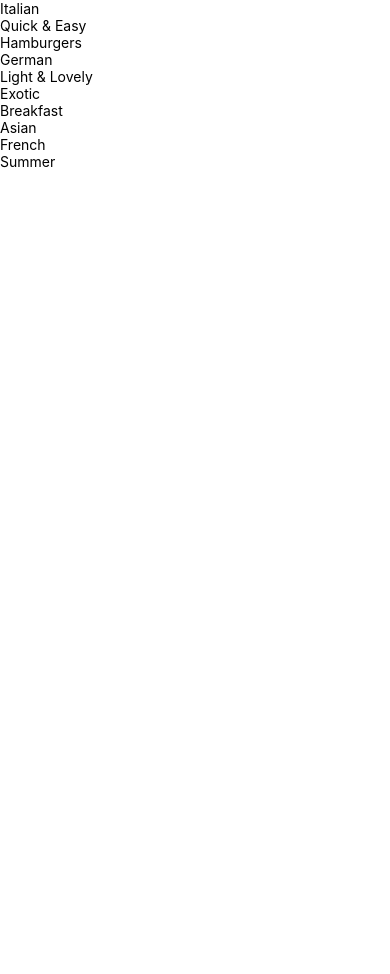
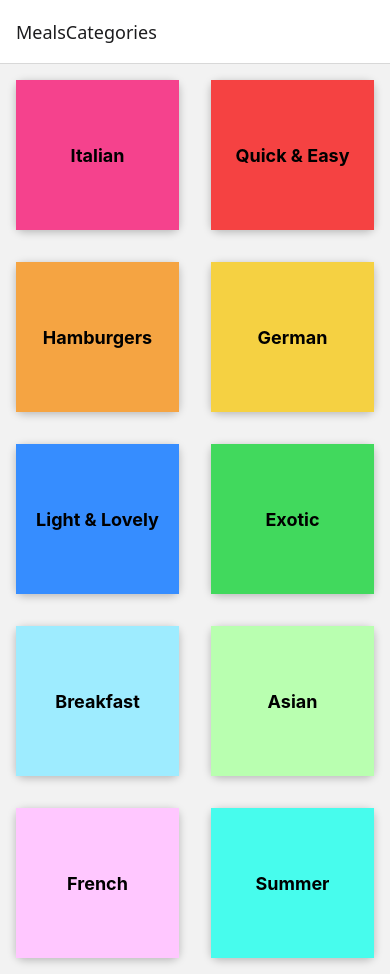
Before and after one commit to VadimKorobec/react-native-meals-app, a React Native app: screen /MealsCategories in a window 390 px wide. Before the commit the page ends 844 px from the top, so only its background shows below. Built offline with nearby package versions, Linux system fonts and the light colour scheme.

Commit message:
add a new component MealItem

```diff
--- a/App.tsx
+++ b/App.tsx
@@ -1,8 +1,28 @@
+import "react-native-gesture-handler";
 import { StyleSheet } from "react-native";
+import { StatusBar } from "expo-status-bar";
+import { NavigationContainer } from "@react-navigation/native";
+import { createStackNavigator } from "@react-navigation/stack";
+
 import CategoriesScreen from "./screens/CategoriesScreen";
+import MealsOverviewScreen from "./screens/MealsOverviewScreen";
+
+
+
+const Stack = createStackNavigator();
 
 const App = () => {
-  return <CategoriesScreen />;
+  return (
+    <>
+      <StatusBar style="dark" />
+      <NavigationContainer>
+        <Stack.Navigator>
+          <Stack.Screen name="MealsCategories" component={CategoriesScreen} />
+          <Stack.Screen name='MealsOverview' component={MealsOverviewScreen}/>
+        </Stack.Navigator>
+      </NavigationContainer>
+    </>
+  );
 };
 
 export default App;
--- a/app.json
+++ b/app.json
@@ -6,6 +6,7 @@
     "orientation": "portrait",
     "icon": "./assets/icon.png",
     "userInterfaceStyle": "light",
+    "backgroundColor": "#24180f",
     "newArchEnabled": true,
     "splash": {
       "image": "./assets/splash-icon.png",
--- a/components/CategoryCridTile.tsx
+++ /dev/null
@@ -1,22 +0,0 @@
-import { Pressable, StyleSheet, Text, View } from "react-native";
-
-interface CategoryGridTileProps {
-  title: string;
-  color: string;
-}
-
-const CategoryGridTile = ({ title, color }: CategoryGridTileProps) => {
-  return (
-    <View>
-      <Pressable>
-        <View>
-          <Text>{title}</Text>
-        </View>
-      </Pressable>
-    </View>
-  );
-};
-
-export default CategoryGridTile;
-
-const styles = StyleSheet.create({});
--- /dev/null
+++ b/components/CategoryGridTile.tsx
@@ -0,0 +1,66 @@
+import { Platform, Pressable, StyleSheet, Text, View } from "react-native";
+
+interface CategoryGridTileProps {
+  id: string;
+  title: string;
+  color: string;
+  onPress: (id: string) => void;
+}
+
+const CategoryGridTile = ({
+  id,
+  title,
+  color,
+  onPress,
+}: CategoryGridTileProps) => {
+  return (
+    <View style={styles.gridItem}>
+      <Pressable
+        android_ripple={{ color: "#ccc" }}
+        style={({ pressed }) => [
+          styles.button,
+          pressed ? styles.buttonPressed : null,
+        ]}
+        onPress={() => onPress(id)}
+      >
+        <View style={[styles.innerContainer, { backgroundColor: color }]}>
+          <Text style={styles.title}>{title}</Text>
+        </View>
+      </Pressable>
+    </View>
+  );
+};
+
+export default CategoryGridTile;
+
+const styles = StyleSheet.create({
+  gridItem: {
+    flex: 1,
+    margin: 16,
+    height: 150,
+    borderRadius: 8,
+    elevation: 4,
+    backgroundColor: "white",
+    shadowColor: "black",
+    shadowOpacity: 0.25,
+    shadowOffset: { width: 0, height: 2 },
+    shadowRadius: 8,
+    overflow: Platform.OS === "android" ? "hidden" : "visible",
+  },
+  button: {
+    flex: 1,
+  },
+  buttonPressed: {
+    opacity: 0.5,
+  },
+  innerContainer: {
+    flex: 1,
+    padding: 16,
+    alignItems: "center",
+    justifyContent: "center",
+  },
+  title: {
+    fontWeight: "bold",
+    fontSize: 18,
+  },
+});
--- /dev/null
+++ b/components/MealItem.tsx
@@ -0,0 +1,14 @@
+import { StyleSheet, View } from "react-native";
+import { Meal } from "../types/meal.type";
+
+interface MealItemProps {
+  item: Meal;
+}
+
+const MealItem = ({ item }: MealItemProps) => {
+  return <View></View>;
+};
+
+export default MealItem;
+
+const styles = StyleSheet.create({});
--- a/screens/CategoriesScreen.tsx
+++ b/screens/CategoriesScreen.tsx
@@ -1,14 +1,23 @@
 import { FlatList, StyleSheet } from "react-native";
 
 import { CATEGORIES } from "../data/dummy-data";
-import CategoryGridTile from "../components/CategoryCridTile";
+import CategoryGridTile from "../components/CategoryGridTile";
 
-const CategoriesScreen = () => {
+const CategoriesScreen = ({ navigation }: any) => {
+  const handlePress = (id: string) => {
+    navigation.navigate("MealsOverview", {
+      categoryId: id,
+    });
+  };
+
   return (
     <FlatList
       data={CATEGORIES}
-      renderItem={({ item }) => <CategoryGridTile {...item} />}
+      renderItem={({ item }) => (
+        <CategoryGridTile {...item} onPress={handlePress} />
+      )}
       keyExtractor={(item) => item.id}
+      numColumns={2}
     />
   );
 };
--- /dev/null
+++ b/screens/MealsOverviewScreen.tsx
@@ -0,0 +1,31 @@
+import { FlatList, StyleSheet, Text, View } from "react-native";
+
+import { MEALS } from "../data/dummy-data";
+import MealItem from "../components/MealItem";
+
+const MealsOverviewScreen = ({ route }: any) => {
+  const catId = route.params.categoryId;
+
+  const meals = MEALS.filter((item) => item.categoryIds.includes(catId));
+
+  return (
+    <View style={styles.container}>
+      <FlatList
+        data={meals}
+              renderItem={({ item }) => <MealItem item={item} />}
+        keyExtractor={(item) => item.id}
+      />
+    </View>
+  );
+};
+
+export default MealsOverviewScreen;
+
+const styles = StyleSheet.create({
+  container: {
+    flex: 1,
+    padding: 16,
+    justifyContent: "center",
+    alignItems: "center",
+  },
+});
--- a/tsconfig.json
+++ b/tsconfig.json
@@ -1,3 +1,6 @@
 {
-  "extends": "@tsconfig/react-native/tsconfig.json"
+  "extends": "@tsconfig/react-native/tsconfig.json",
+  "compilerOptions": {
+    "jsx": "react-jsx"
+  }
 }
```
Also changed, not shown: package.json (+7 -2 lines), types/meal.type.ts (added, +15 -0 lines), 1 other file (tests, documents, lock files or other folders).
